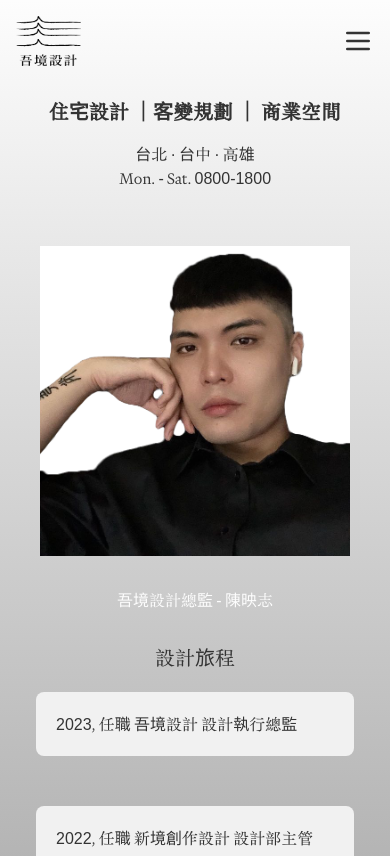
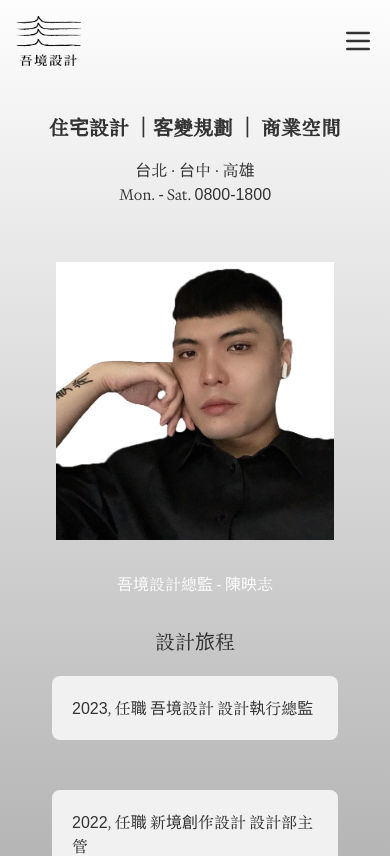
Before and after one commit to naluwan/nextjs_wrid_official_website, a Next.js app: page /nextjs_wrid_official_website/about in a window 390 px wide. Shown: the top 856 px of the page. Built offline with nearby package versions, Linux system fonts and the light colour scheme.

Commit message:
feat: update layout style

```diff
--- a/app/(routes)/about/page.tsx
+++ b/app/(routes)/about/page.tsx
@@ -11,7 +11,7 @@ const AboutUsPage: React.FC = () => {
   }, []);
 
   return (
-    <div className='mx-auto p-4 sm:p-16'>
+    <div className='mx-auto p-8 sm:p-16'>
       <div
         className='text-center'
         data-aos='fade-up'
--- a/app/(routes)/layout.tsx
+++ b/app/(routes)/layout.tsx
@@ -1,7 +1,7 @@
 import React from 'react';
 
 const ContentLayout = ({ children }: { children: React.ReactNode }) => {
-  return <div className='h-auto w-full'>{children}</div>;
+  return <div className='h-auto w-full max-w-[1440px]'>{children}</div>;
 };
 
 export default ContentLayout;
```
